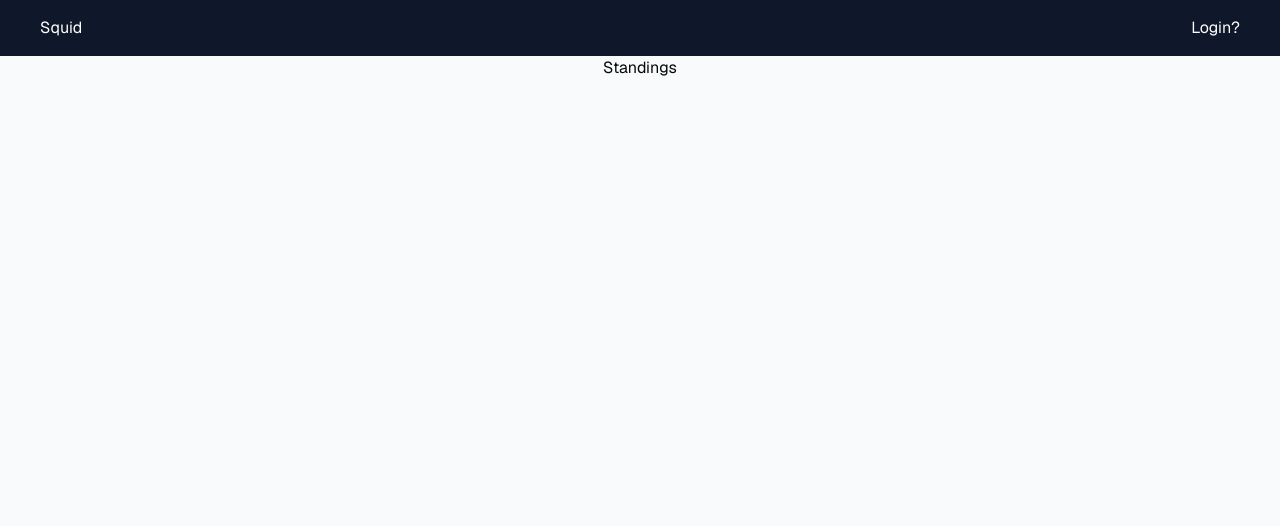
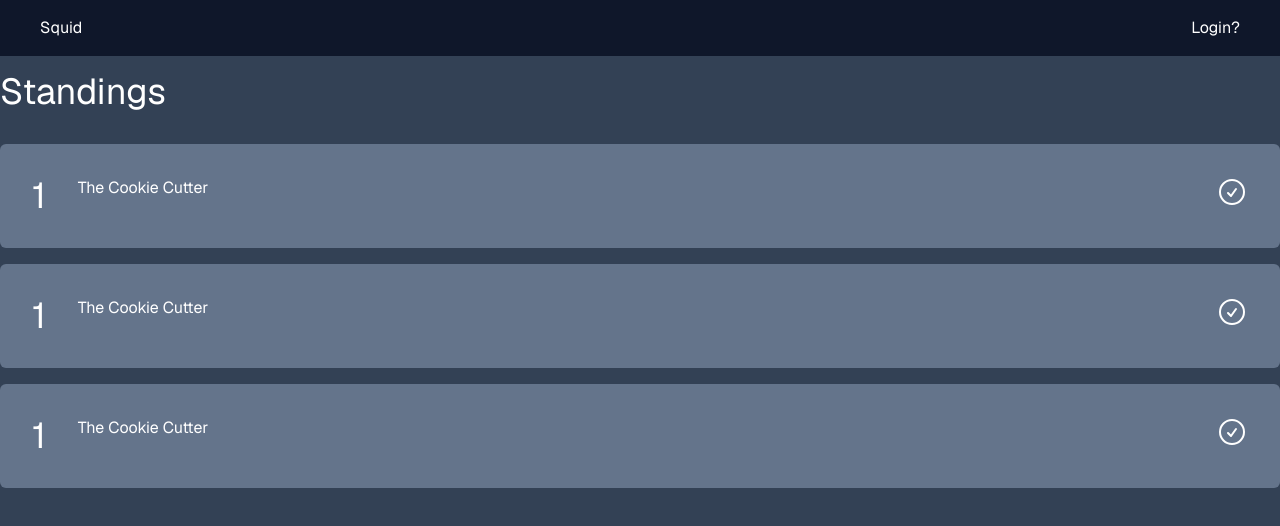
Before and after one commit to samsoncs/project-squid, a Next.js app: page /standings in a window 1280 px wide. Shown: the top 526 px of the page. Built offline with nearby package versions, Linux system fonts and the light colour scheme.

Commit message:
adding basic standings

```diff
--- a/app/layout.tsx
+++ b/app/layout.tsx
@@ -18,16 +18,14 @@ export default function RootLayout({
 }) {
   return (
     <html lang="en" className={GeistSans.className}>
-      <body className="bg-background text-foreground">
+      <body className="bg-slate-700 text-foreground text-white">
         <nav className="w-full bg-slate-900 flex py-4 px-10">
           <div className="w-full max-w-screen-xl mx-auto flex text-white">
             <div className="grow">Squid</div>
             <div>Login?</div>
           </div>
         </nav>
-        <main className="min-h-screen flex flex-col items-center">
-          {children}
-        </main>
+        <main className="w-full max-w-screen-xl mx-auto">{children}</main>
       </body>
     </html>
   );
--- a/app/standings/page.tsx
+++ b/app/standings/page.tsx
@@ -1,5 +1,40 @@
 "use client";
 
-const Standings = () => <div>Standings</div>;
+const Check = () => (
+  <svg
+    xmlns="http://www.w3.org/2000/svg"
+    fill="none"
+    viewBox="0 0 24 24"
+    strokeWidth={1.5}
+    stroke="currentColor"
+    className="h-8 w-8"
+  >
+    <path
+      strokeLinecap="round"
+      strokeLinejoin="round"
+      d="M9 12.75 11.25 15 15 9.75M21 12a9 9 0 1 1-18 0 9 9 0 0 1 18 0Z"
+    />
+  </svg>
+);
+
+const games = [{}, {}, {}];
+
+const Standings = () => (
+  <div>
+    <h3 className="text-4xl py-4">Standings</h3>
+
+    {games.map((g) => (
+      <div className="bg-slate-500 rounded-md p-4 my-4">
+        <div className="flex">
+          <div className="p-4 text-4xl">1</div>
+          <div className="p-4 grow">The Cookie Cutter</div>
+          <div className="p-4">
+            <Check />
+          </div>
+        </div>
+      </div>
+    ))}
+  </div>
+);
 
 export default Standings;
```
